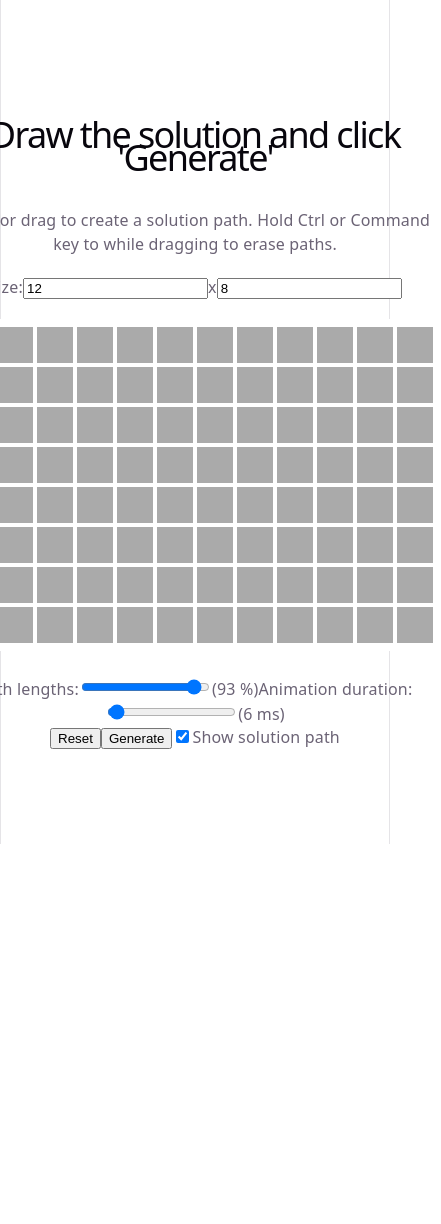
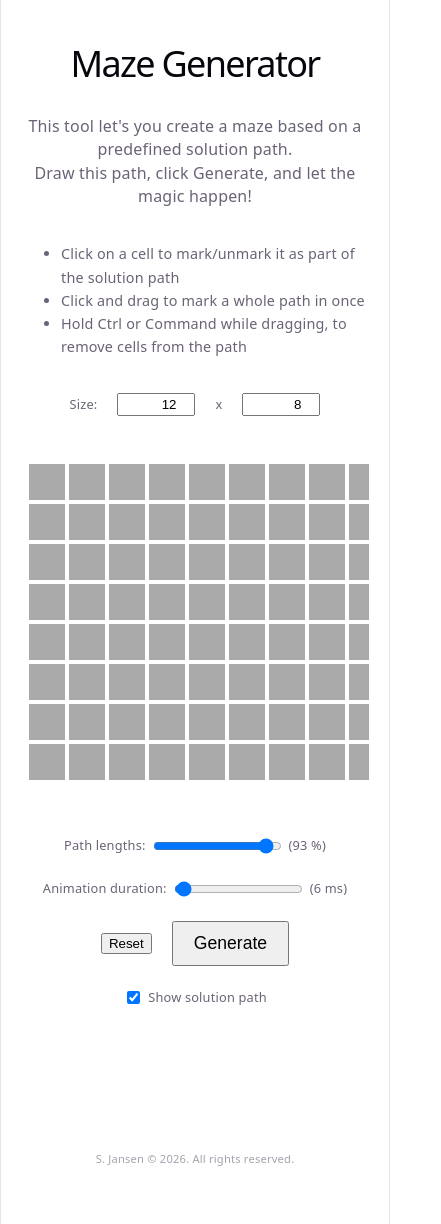
Before and after one commit to sampie777/mazegenerator, a React (Vite) app: page / in a window 390 px wide. Shown: the whole page, 441 px wide, since content can reach past the window. Before the commit the page ends 844 px from the top, so only its background shows below. Built offline with nearby package versions, Linux system fonts and the light colour scheme.

Commit message:
style: Improved overall webpage style

```diff
--- a/src/App.css
+++ /dev/null
@@ -1,190 +0,0 @@
-.counter {
-  font-size: 16px;
-  padding: 5px 10px;
-  border-radius: 5px;
-  color: var(--accent);
-  background: var(--accent-bg);
-  border: 2px solid transparent;
-  transition: border-color 0.3s;
-  margin-bottom: 24px;
-
-  &:hover {
-    border-color: var(--accent-border);
-  }
-  &:focus-visible {
-    outline: 2px solid var(--accent);
-    outline-offset: 2px;
-  }
-}
-
-.hero {
-  position: relative;
-
-  .base,
-  .framework,
-  .vite {
-    inset-inline: 0;
-    margin: 0 auto;
-  }
-
-  .base {
-    width: 170px;
-    position: relative;
-    z-index: 0;
-  }
-
-  .framework,
-  .vite {
-    position: absolute;
-  }
-
-  .framework {
-    z-index: 1;
-    top: 34px;
-    height: 28px;
-    transform: perspective(2000px) rotateZ(300deg) rotateX(44deg) rotateY(39deg)
-      scale(1.4);
-  }
-
-  .vite {
-    z-index: 0;
-    top: 107px;
-    height: 26px;
-    width: auto;
-    transform: perspective(2000px) rotateZ(300deg) rotateX(40deg) rotateY(39deg)
-      scale(0.8);
-  }
-}
-
-#center {
-  display: flex;
-  flex-direction: column;
-  gap: 25px;
-  place-content: center;
-  place-items: center;
-  flex-grow: 1;
-
-  @media (max-width: 1024px) {
-    padding: 32px 20px 24px;
-    gap: 18px;
-  }
-}
-
-#next-steps {
-  display: flex;
-  border-top: 1px solid var(--border);
-  text-align: left;
-
-  & > div {
-    flex: 1 1 0;
-    padding: 32px;
-    @media (max-width: 1024px) {
-      padding: 24px 20px;
-    }
-  }
-
-  .icon {
-    margin-bottom: 16px;
-    width: 22px;
-    height: 22px;
-  }
-
-  @media (max-width: 1024px) {
-    flex-direction: column;
-    text-align: center;
-  }
-}
-
-#docs {
-  border-right: 1px solid var(--border);
-
-  @media (max-width: 1024px) {
-    border-right: none;
-    border-bottom: 1px solid var(--border);
-  }
-}
-
-#next-steps ul {
-  list-style: none;
-  padding: 0;
-  display: flex;
-  gap: 8px;
-  margin: 32px 0 0;
-
-  .logo {
-    height: 18px;
-  }
-
-  a {
-    color: var(--text-h);
-    font-size: 16px;
-    border-radius: 6px;
-    background: var(--social-bg);
-    display: flex;
-    padding: 6px 12px;
-    align-items: center;
-    gap: 8px;
-    text-decoration: none;
-    transition: box-shadow 0.3s;
-
-    &:hover {
-      box-shadow: var(--shadow);
-    }
-    .button-icon {
-      height: 18px;
-      width: 18px;
-    }
-  }
-
-  @media (max-width: 1024px) {
-    margin-top: 20px;
-    flex-wrap: wrap;
-    justify-content: center;
-
-    li {
-      flex: 1 1 calc(50% - 8px);
-    }
-
-    a {
-      width: 100%;
-      justify-content: center;
-      box-sizing: border-box;
-    }
-  }
-}
-
-#spacer {
-  height: 88px;
-  border-top: 1px solid var(--border);
-  @media (max-width: 1024px) {
-    height: 48px;
-  }
-}
-
-.ticks {
-  position: relative;
-  width: 100%;
-
-  &::before,
-  &::after {
-    content: '';
-    position: absolute;
-    top: -4.5px;
-    border: 5px solid transparent;
-  }
-
-  &::before {
-    left: 0;
-    border-left-color: var(--border);
-  }
-  &::after {
-    right: 0;
-    border-right-color: var(--border);
-  }
-}
-
-.container {
-  display: flex;
-  flex-direction: column;
-  gap: 20px;
-}
--- /dev/null
+++ b/src/App.less
@@ -0,0 +1,75 @@
+#center {
+  display: flex;
+  flex-direction: column;
+  gap: 25px;
+  place-content: center;
+  flex-grow: 1;
+
+  @media (max-width: 1024px) {
+    padding: 32px 20px 24px;
+    gap: 18px;
+  }
+}
+
+footer {
+  font-size: 0.7rem;
+  opacity: 0.6;
+  padding: 120px 30px 30px;
+}
+
+.container {
+  display: flex;
+  flex-direction: column;
+  gap: 20px;
+}
+
+.f-full {
+  flex: 1;
+}
+
+
+label {
+  display: flex;
+  flex-direction: row;
+  gap: 5px;
+  align-items: center;
+  justify-content: center;
+}
+
+.options {
+  font-size: 0.8rem;
+  display: flex;
+  flex-direction: row;
+  gap: 20px;
+  flex-wrap: wrap;
+  justify-content: center;
+
+  input[type=number] {
+    width: 70px;
+    text-align: right;
+  }
+}
+
+.actions {
+  font-size: 0.8rem;
+  display: flex;
+  flex-direction: row;
+  gap: 20px;
+  flex-wrap: wrap;
+  justify-content: center;
+  align-items: center;
+
+  .generateButton {
+    font-size: 1.1rem;
+    padding: 10px 20px;
+  }
+}
+
+.instructions {
+  font-size: 0.9rem;
+
+  ul {
+    display: inline-block;
+    text-align: left;
+  }
+}
--- a/src/App.tsx
+++ b/src/App.tsx
@@ -1,10 +1,9 @@
-import './App.css'
+import './App.less'
 import Maze from "./gui/maze/Maze";
 import { useMemo, useState } from "react";
 import { Generator } from "./logic/maze/generator.ts";
 
 const App = () => {
-  const [title, setTitle] = useState("Draw the solution and click 'Generate'");
   const [isGenerating, setIsGenerating] = useState(false);
   const [pathLengths, setPathLengths] = useState((1 - 0.07) * 100);
   const [stepDuration, setStepDuration] = useState(6);
@@ -17,14 +16,12 @@ const App = () => {
   const startGeneration = async () => {
     if (isGenerating) return;
 
-    setTitle("Generating...");
     setIsGenerating(true);
     await Generator.generatePaths(cells, {
       pathLengths: pathLengths,
       stepDuration: stepDuration,
     });
     setIsGenerating(false);
-    setTitle("Done")
   }
 
   const resetMaze = () => {
@@ -33,14 +30,21 @@ const App = () => {
 
   return <>
     <section id="center">
-      <div className="container">
-        <h1>{title}</h1>
+      <div className="container f-full">
+        <h1>Maze Generator</h1>
         <p>
-          Click or drag to create a solution path.
-          Hold Ctrl or Command key to while dragging to erase paths.
+          This tool let's you create a maze based on a predefined solution path.<br/>
+          Draw this path, click Generate, and let the magic happen!
         </p>
+        <div className={"instructions"}>
+          <ul>
+            <li>Click on a cell to mark/unmark it as part of the solution path</li>
+            <li>Click and drag to mark a whole path in once</li>
+            <li>Hold Ctrl or Command while dragging, to remove cells from the path</li>
+          </ul>
+        </div>
 
-        <div>
+        <div className={"options"}>
           Size:
           <input type={"number"}
                  name={"width"}
@@ -57,8 +61,7 @@ const App = () => {
 
         <Maze cells={cells} showSolutionPath={showSolutionPath} />
 
-        <div>
-          <div>
+        <div className={"options"}>
           <label>Path lengths:
             <input type="range" id="pathLengths"
                    name="pathLengths"
@@ -77,9 +80,12 @@ const App = () => {
           </label>
         </div>
 
-          <div>
-            <button onClick={resetMaze} disabled={isGenerating}>Reset</button>
-            <button onClick={startGeneration} disabled={isGenerating}>Generate</button>
+        <div className={"actions"}>
+          <button onClick={resetMaze}
+                  disabled={isGenerating}>Reset</button>
+          <button onClick={startGeneration}
+          className={"generateButton"}
+                  disabled={isGenerating}>{isGenerating ? "Generating..." : "Generate"}</button>
           <label>
             <input type={"checkbox"}
                    onChange={() => setShowSolutionPath(!showSolutionPath)}
@@ -88,7 +94,12 @@ const App = () => {
           </label>
         </div>
       </div>
+
+      <footer>
+        <div className="container">
+          S. Jansen © 2026. All rights reserved.
         </div>
+      </footer>
     </section>
   </>
 };
--- a/src/gui/maze/Canvas.tsx
+++ b/src/gui/maze/Canvas.tsx
@@ -22,8 +22,6 @@ const Canvas: React.FC<Props> = (props) => {
 
   return <canvas {...domProps}
                  className={"Canvas"}
-                 width={props.width}
-                 height={props.height}
                  ref={ref} />
 }
 
--- a/src/gui/maze/MazeCanvas.tsx
+++ b/src/gui/maze/MazeCanvas.tsx
@@ -112,6 +112,10 @@ const MazeCanvas: React.FC<Props> = (props) => {
   const domProps = {...props};
   delete domProps.wallSize;
   delete domProps.showSolutionPath;
+  // @ts-ignore
+  delete domProps.size;
+  // @ts-ignore
+  delete domProps.cells;
 
   return <Canvas
     {...domProps}
--- a/src/gui/maze/style.less
+++ b/src/gui/maze/style.less
@@ -1,5 +1,8 @@
 
 .Maze {
+  overflow: auto;
+  padding: 20px 0;
+
   canvas {
     border: 2px solid #fff;
   }
```
Lines whose indentation alone changed are shown as unchanged.
